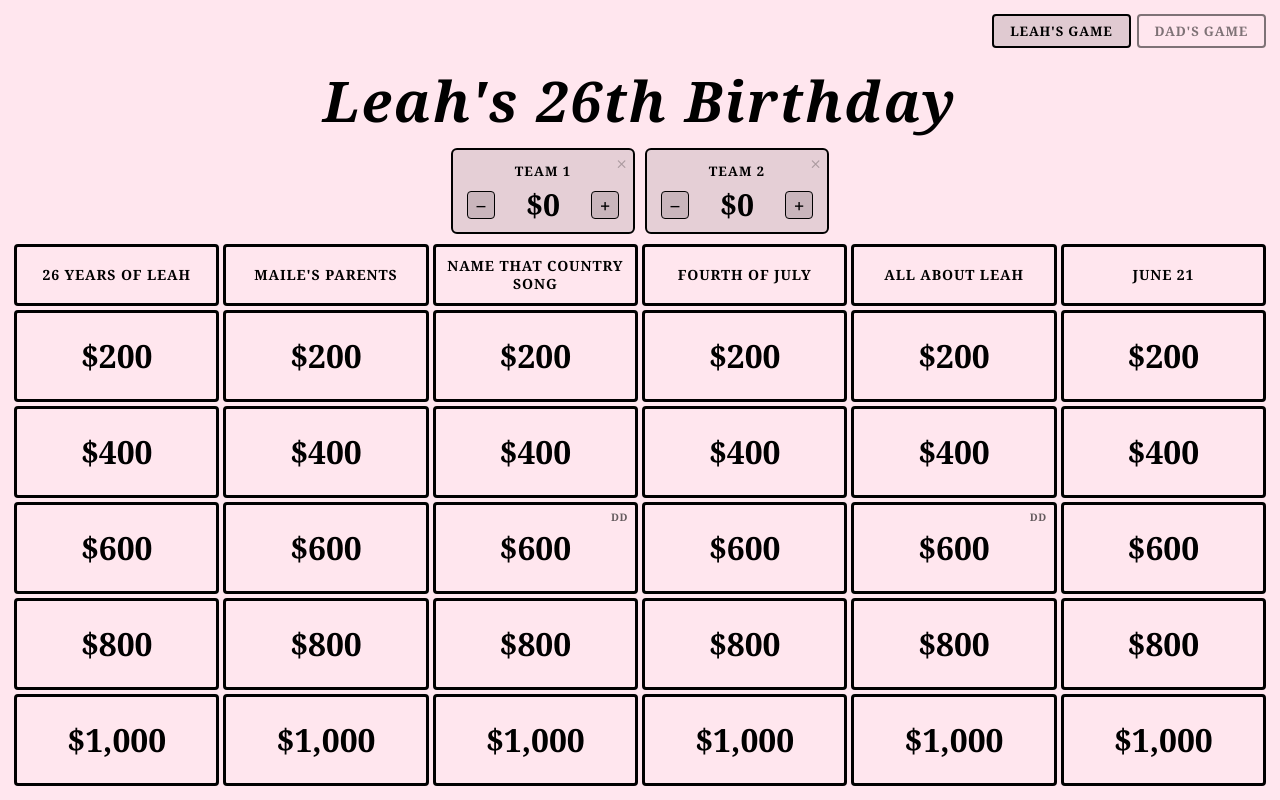
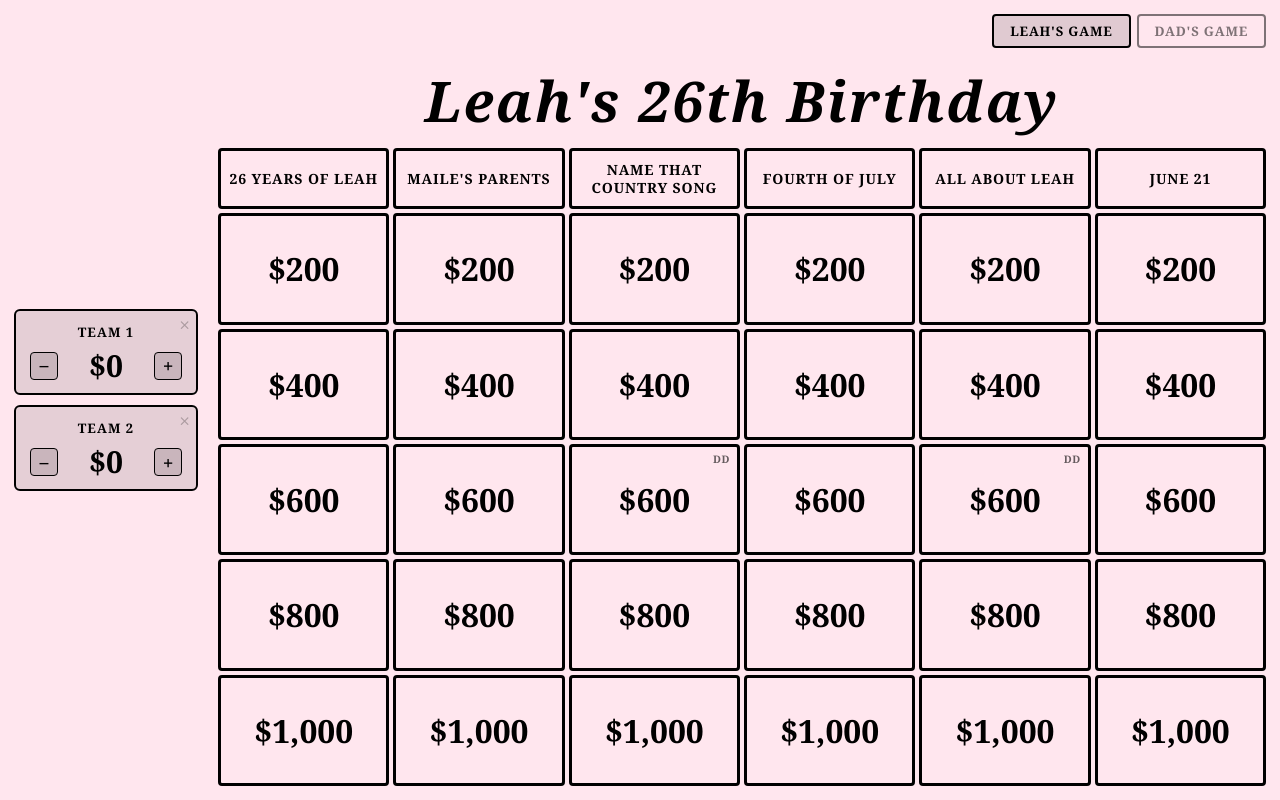
Before and after one commit to joshuadentondunn/Projects, a React (Vite) app in the folder jeopardy/: page / in a window 1280 px wide. Built offline with nearby package versions, Linux system fonts and the light colour scheme.

Commit message:
Move scoreboard to left sidebar

```diff
--- a/jeopardy/src/App.css
+++ b/jeopardy/src/App.css
@@ -2,11 +2,26 @@
 .app {
   height: 100vh;
   display: flex;
-  flex-direction: column;
-  padding: 10px 14px 14px;
-  gap: 10px;
+  flex-direction: row;
   background-color: var(--bg);
   transition: background-color 0.3s ease;
+}
+
+.sidebar {
+  display: flex;
+  flex-direction: column;
+  justify-content: center;
+  padding: 14px 10px 14px 14px;
+  flex-shrink: 0;
+}
+
+.main {
+  flex: 1;
+  display: flex;
+  flex-direction: column;
+  padding: 10px 14px 14px 10px;
+  gap: 10px;
+  min-width: 0;
 }
 
 /* ── Top bar (game picker only) ─────────────────────── */
@@ -61,11 +76,9 @@
 /* ── Scoreboard ─────────────────────────────────────── */
 .scoreboard {
   display: flex;
+  flex-direction: column;
   gap: 10px;
-  flex-wrap: wrap;
   align-items: stretch;
-  justify-content: center;
-  flex-shrink: 0;
 }
 
 .team-card {
--- a/jeopardy/src/App.jsx
+++ b/jeopardy/src/App.jsx
@@ -79,6 +79,17 @@ export default function App() {
 
   return (
     <div className="app" data-theme={activeGame.id}>
+      <aside className="sidebar">
+        <ScoreBoard
+          teams={teams}
+          onUpdateName={updateTeamName}
+          onAddTeam={addTeam}
+          onRemoveTeam={removeTeam}
+          onAdjustScore={adjustScore}
+        />
+      </aside>
+
+      <div className="main">
         <div className="top-bar">
           <div className="game-picker">
             {GAMES.map(game => (
@@ -95,19 +106,12 @@ export default function App() {
 
         <h1 className="game-banner">{activeGame.banner}</h1>
 
-      <ScoreBoard
-        teams={teams}
-        onUpdateName={updateTeamName}
-        onAddTeam={addTeam}
-        onRemoveTeam={removeTeam}
-        onAdjustScore={adjustScore}
-      />
-
         <Board
           categories={activeGame.categories}
           usedClues={usedClues}
           onSelectClue={openClue}
         />
+      </div>
 
       {activeClue && (
         <ClueModal clue={activeClue} teams={teams} onClose={closeClue} />
```
Lines whose indentation alone changed are shown as unchanged.
